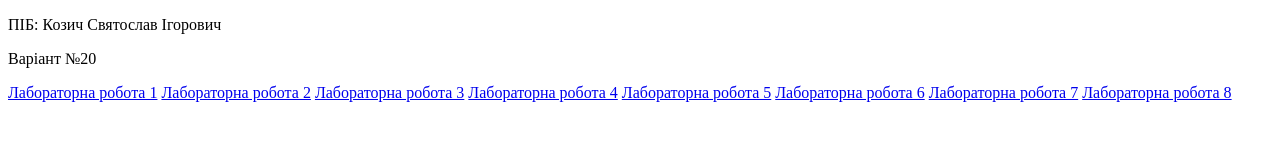
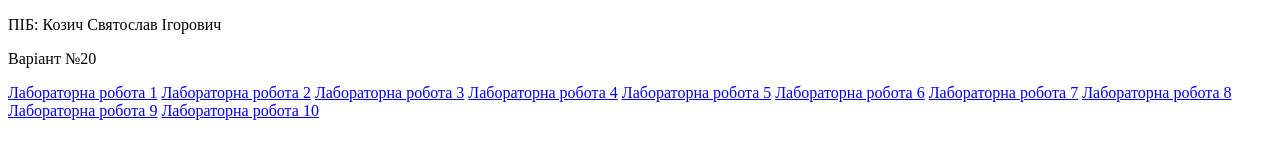
Before and after one commit to svyatkozych/internet_programming_Kozych_IPZ-22, a plain HTML site: page index.html in a window 1280 px wide. Drawn offline with Linux system fonts and the light colour scheme.

Commit message:
Update index.html

```diff
--- a/index.html
+++ b/index.html
@@ -15,5 +15,7 @@
   <a href="lab6/index.html">Лабораторна робота 6</a>
   <a href="lab7/index.html">Лабораторна робота 7</a>
   <a href="lab8/index.html">Лабораторна робота 8</a>
+  <a href="lab9/index.html">Лабораторна робота 9</a>
+  <a href="lab10/index.html">Лабораторна робота 10</a>
 </body>
 </html>
```
